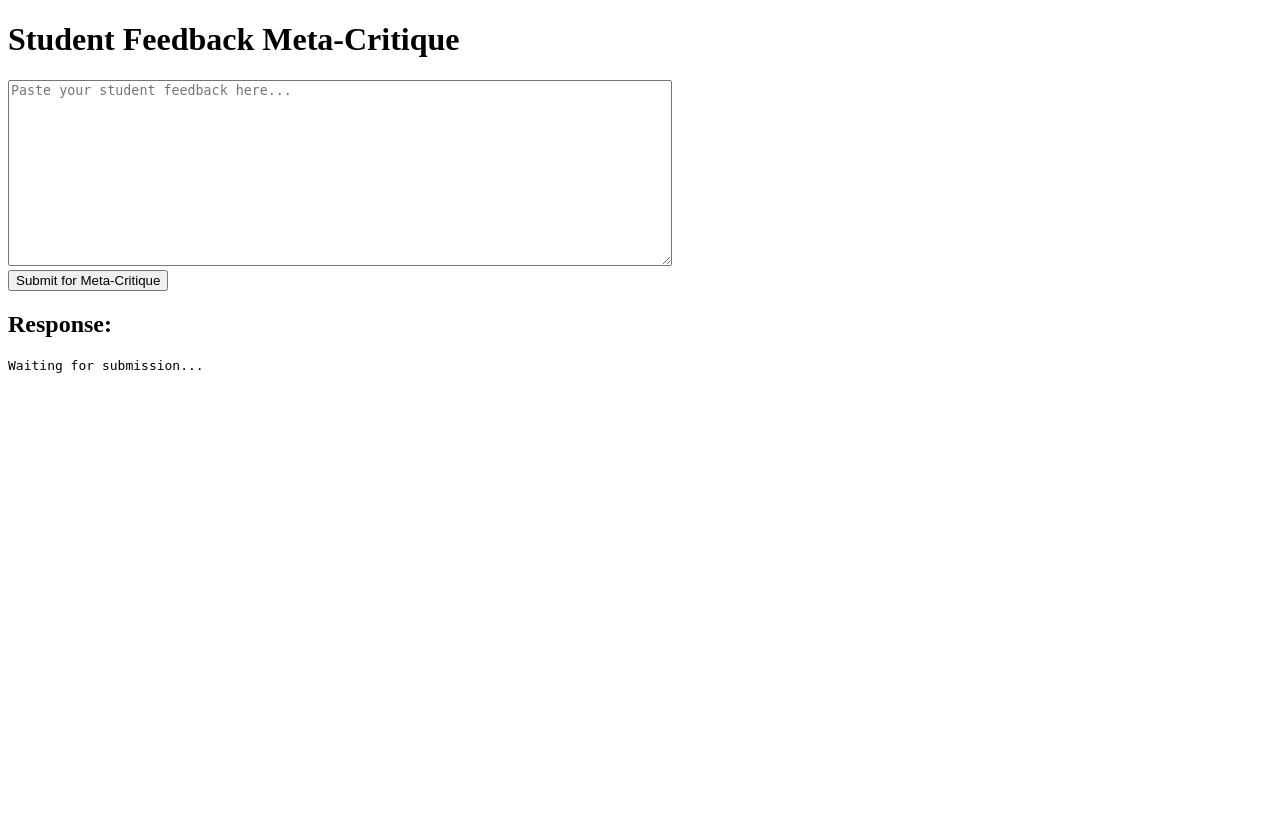
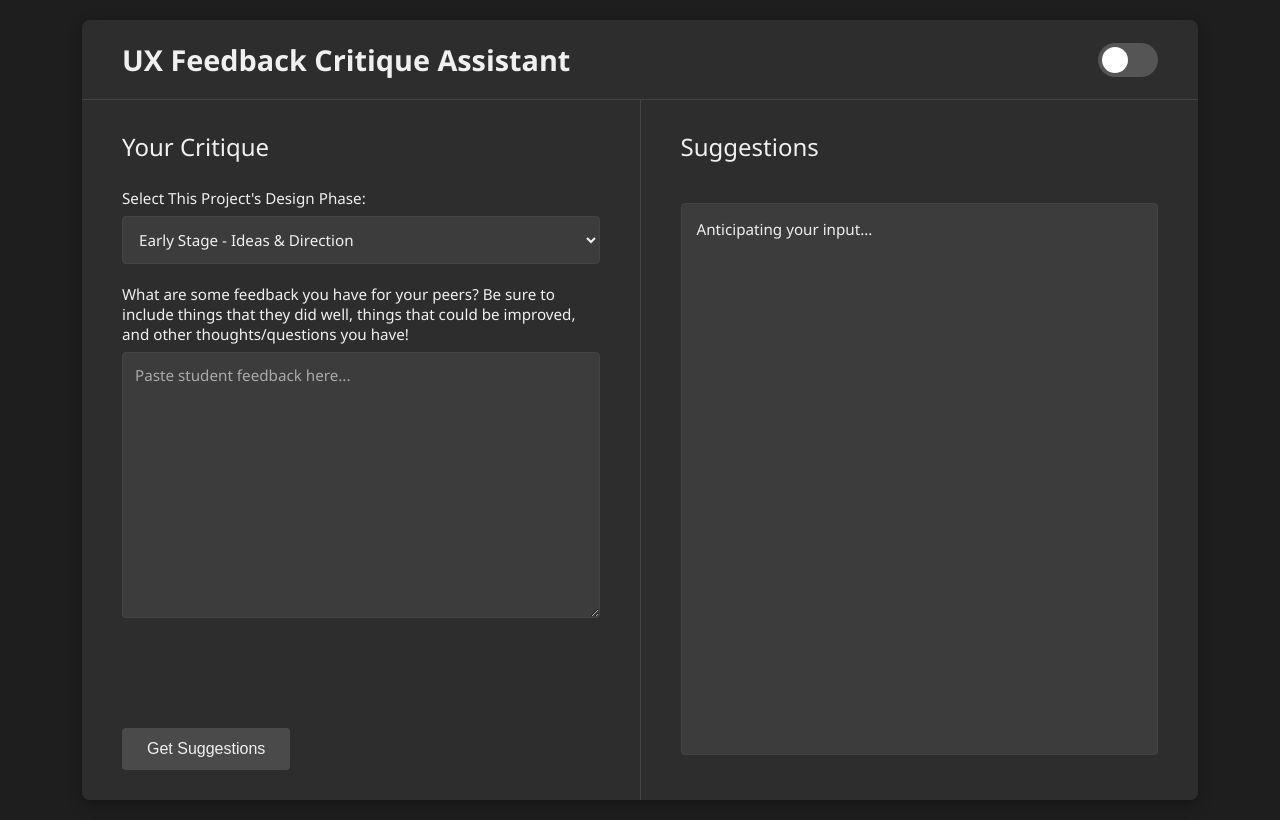
Before and after one commit to sumitshetye2/final_project_repo, a FastAPI app: page / in a window 1280 px wide. Before the commit the page ends 373 px from the top, so only its background shows below. Run offline with FastAPI, Linux system fonts and the light colour scheme.

Commit message:
Add Google Gemini API integration and enhance UI for feedback critique

```diff
--- a/server.py
+++ b/server.py
@@ -7,10 +7,31 @@
 import os
 from dotenv import load_dotenv
 
+import google.generativeai as genai
+
 load_dotenv()
-openai.api_key = os.getenv("OPENAI_API_KEY")
+genai.configure(api_key=os.getenv("GOOGLE_API_KEY"))
 
 app = FastAPI()
+
+from fastapi.middleware.cors import CORSMiddleware
+
+origins = [
+    "http://127.0.0.1:5000",
+    "http://localhost:5000",
+    "http://127.0.0.1:8000",
+    "http://localhost:8000"
+]
+
+app.add_middleware(
+    CORSMiddleware,
+    allow_origins=origins,
+    allow_credentials=True,
+    allow_methods=["*"],
+    allow_headers=["*"]
+)
+
+
 app.mount("/static", StaticFiles(directory="static"), name="static")
 templates = Jinja2Templates(directory="templates")
 
@@ -28,20 +49,43 @@
 
 from openai import OpenAI
 
-client = OpenAI()  # Automatically uses OPENAI_API_KEY from environment
+# client = OpenAI()  # Automatically uses OPENAI_API_KEY from environment
+
+model = genai.GenerativeModel('gemini-2.0-flash')
 
 @app.post("/meta_critique")
 async def critique_feedback(data: FeedbackInput):
     user_feedback = data.feedback
 
-    response = client.chat.completions.create(
-        model="gpt-4",
-        messages=[
-            {"role": "system", "content": system_prompt},
-            {"role": "user", "content": user_feedback}
-        ]
-    )
+    full_prompt = f"{system_prompt}\n\nStudent Feedback:\n{user_feedback}"
+
+    try:
+        response = model.generate_content(full_prompt)
+
+        meta_feedback_content = response.text
+
+    except genai.types.BlockedPromptException as e:
+        meta_feedback_content = (
+            "The prompt was blocked by safety filters. Change prompt"
+        )
+        print(f"Blocked by Gemini savety filters: {e}")
+
+    except Exception as e:
+        meta_feedback_content = f"An error occurred: {str(e)}"
+        print(f" Gemini API Error: {e}")
 
     return {
-        "meta_feedback": response.choices[0].message.content
+        "meta_feedback": meta_feedback_content
     }
+
+    # response = client.chat.completions.create(
+    #     model="gpt-4",
+    #     messages=[
+    #         {"role": "system", "content": system_prompt},
+    #         {"role": "user", "content": user_feedback}
+    #     ]
+    # )
+
+    # return {
+    #     "meta_feedback": response.choices[0].message.content
+    # }
--- /dev/null
+++ b/static/style.css
@@ -0,0 +1,335 @@
+/* static/style.css */
+
+:root {
+    /* Dark Mode Defaults */
+    --bg-primary: #1e1e1e;
+    --panel-bg: #2d2d2d;
+    --text-primary: #f0f0f0;
+    --text-secondary: #aaaaaa; /* Used for placeholders, secondary text */
+    --border-color: #444;
+    --button-bg: #4a4a4a;
+    --button-hover-bg: #5a5a5a;
+    --input-bg: #3c3c3c;
+    --focus-border: #7aa7ed;
+
+    --border-radius-sm: 4px;
+    --border-radius-md: 8px;
+    --font-family: 'Segoe UI', Tahoma, Geneva, Verdana, sans-serif;
+}
+
+/* Light Mode Variables (apply when body has .light-mode class) */
+body.light-mode {
+    --bg-primary: #f0f0f0;
+    --panel-bg: #ffffff;
+    --text-primary: #333333;
+    --text-secondary: #666666;
+    --border-color: #e0e0e0;
+    --button-bg: #e0e0e0;
+    --button-hover-bg: #d0d0d0;
+    --input-bg: #f8f8f8;
+    --focus-border: #7aa7ed;
+}
+
+body {
+    margin: 0;
+    font-family: var(--font-family);
+    background-color: var(--bg-primary); /* Use primary background variable */
+    color: var(--text-primary); /* Use primary text variable */
+    display: flex;
+    justify-content: center;
+    align-items: flex-start;
+    min-height: 100vh;
+    padding: 20px;
+    box-sizing: border-box;
+    transition: background-color 0.3s ease, color 0.3s ease; /* Smooth transition for theme change */
+}
+
+.container {
+    width: 90%;
+    max-width: 1200px;
+    background-color: var(--bg-primary); /* Use primary background variable */
+    box-shadow: 0 4px 15px rgba(0, 0, 0, 0.3);
+    border-radius: var(--border-radius-md);
+    overflow: hidden;
+    transition: background-color 0.3s ease; /* Smooth transition for theme change */
+}
+
+/* Header Styling */
+.app-header {
+    display: flex;
+    justify-content: space-between;
+    align-items: center;
+    padding: 20px 40px;
+    border-bottom: 1px solid var(--border-color);
+    background-color: var(--panel-bg);
+    transition: background-color 0.3s ease; /* Smooth transition for theme change */
+}
+
+.app-header h1 {
+    font-size: 1.8em;
+    font-weight: 600;
+    margin: 0;
+    color: var(--text-primary);
+    transition: color 0.3s ease;
+}
+
+/* --- Theme Switch Slider Styling --- */
+.theme-switch-wrapper {
+    display: flex;
+    align-items: center;
+}
+
+.theme-switch {
+    position: relative;
+    display: inline-block;
+    width: 60px;
+    height: 34px;
+}
+
+.theme-switch input {
+    opacity: 0;
+    width: 0;
+    height: 0;
+}
+
+.slider {
+    position: absolute;
+    cursor: pointer;
+    top: 0;
+    left: 0;
+    right: 0;
+    bottom: 0;
+    background-color: #555; /* Dark mode track color */
+    -webkit-transition: .4s;
+    transition: .4s;
+}
+
+.slider:before {
+    position: absolute;
+    content: "";
+    height: 26px;
+    width: 26px;
+    left: 4px;
+    bottom: 4px;
+    background-color: white; /* Thumb color */
+    -webkit-transition: .4s;
+    transition: .4s;
+}
+
+input:checked + .slider {
+    background-color: #2196F3; /* Light mode track color (blue) */
+}
+
+input:focus + .slider {
+    box-shadow: 0 0 1px #2196F3;
+}
+
+input:checked + .slider:before {
+    -webkit-transform: translateX(26px);
+    -ms-transform: translateX(26px);
+    transform: translateX(26px);
+}
+
+/* Rounded sliders */
+.slider.round {
+    border-radius: 34px;
+}
+
+.slider.round:before {
+    border-radius: 50%;
+}
+/* --- End Theme Switch Slider Styling --- */
+
+
+/* Main Content Layout */
+.content-wrapper {
+    display: flex;
+    flex-wrap: wrap;
+    min-height: 700px;
+}
+
+.left-panel, .right-panel {
+    flex: 1;
+    padding: 30px 40px;
+    background-color: var(--panel-bg);
+    box-sizing: border-box;
+    display: flex;
+    flex-direction: column;
+    transition: background-color 0.3s ease; /* Smooth transition for theme change */
+}
+
+.left-panel {
+    border-right: 1px solid var(--border-color);
+    transition: border-color 0.3s ease;
+}
+
+.left-panel h2, .right-panel h2 {
+    font-size: 1.5em;
+    font-weight: 500;
+    margin-top: 0;
+    margin-bottom: 25px;
+    color: var(--text-primary);
+    transition: color 0.3s ease;
+}
+
+/* Form and Input Styling */
+.feedback-form {
+    display: flex;
+    flex-direction: column;
+    height: 100%;
+}
+
+.form-group {
+    margin-bottom: 20px;
+}
+
+.form-group label {
+    display: block;
+    margin-bottom: 8px;
+    font-size: 0.95em;
+    color: var(--text-primary);
+    transition: color 0.3s ease;
+}
+
+.input-field {
+    width: 100%;
+    padding: 12px;
+    border: 1px solid var(--border-color);
+    border-radius: var(--border-radius-sm);
+    background-color: var(--input-bg);
+    color: var(--text-primary); /* Use primary text variable for input */
+    font-family: var(--font-family);
+    font-size: 0.95em;
+    box-sizing: border-box;
+    resize: vertical;
+    transition: background-color 0.3s ease, color 0.3s ease, border-color 0.3s ease;
+}
+
+.input-field::placeholder { /* Style for placeholder text */
+    color: var(--text-secondary);
+    transition: color 0.3s ease;
+}
+
+.input-field:focus {
+    outline: none;
+    border-color: var(--focus-border);
+    box-shadow: 0 0 0 2px rgba(122, 167, 237, 0.3);
+}
+
+.textarea-large {
+    min-height: 250px;
+    flex-grow: 1;
+}
+
+/* Button Styling */
+.submit-button {
+    padding: 12px 25px;
+    background-color: var(--button-bg);
+    color: var(--text-primary); /* Use primary text variable for button text */
+    border: none;
+    border-radius: var(--border-radius-sm);
+    cursor: pointer;
+    font-size: 1em;
+    font-weight: 500;
+    transition: background-color 0.2s ease, transform 0.1s ease, color 0.3s ease;
+    align-self: flex-start;
+    margin-top: auto;
+}
+
+.submit-button:hover {
+    background-color: var(--button-hover-bg);
+    transform: translateY(-1px);
+}
+
+.submit-button:active {
+    transform: translateY(0);
+}
+
+/* Right Panel Response Area */
+.response-output {
+    background-color: var(--input-bg);
+    border: 1px solid var(--border-color);
+    border-radius: var(--border-radius-sm);
+    padding: 15px;
+    min-height: 500px;
+    max-height: 100%;
+    overflow-y: auto;
+    white-space: pre-wrap;
+    word-wrap: break-word;
+    color: var(--text-primary); /* Changed to primary text color for generated content */
+    font-family: var(--font-family); /* Ensured consistent font */
+    font-size: 0.95em;
+    flex-grow: 1;
+    transition: background-color 0.3s ease, color 0.3s ease, border-color 0.3s ease;
+    /* Position relative for absolute positioning of loader dots if needed later */
+    position: relative;
+}
+
+/* Placeholder style for response output */
+.response-output:empty::before {
+    content: attr(data-placeholder); /* Not used with <pre> tag directly, but good practice for other elements */
+    color: var(--text-secondary);
+}
+
+/* Loading Indicator Styling --- */
+/* Keyframes for the dot animation */
+@keyframes blink {
+    0% { opacity: 0.2; }
+    20% { opacity: 1; }
+    100% { opacity: 0.2; }
+}
+
+/* Style for the animated dots when loading */
+.response-output.loading .dots span {
+    animation-name: blink;
+    animation-duration: 1.4s;
+    animation-iteration-count: infinite;
+    animation-fill-mode: both;
+    color: var(--text-secondary); /* Use secondary color for dots */
+}
+
+.response-output.loading .dots span:nth-child(2) {
+    animation-delay: .2s;
+}
+
+.response-output.loading .dots span:nth-child(3) {
+    animation-delay: .4s;
+}
+
+/* Adjust color for loading text itself */
+.response-output.loading {
+    color: var(--text-secondary); /* Make "Generating suggestions" text lighter like placeholder */
+}
+
+/* Responsive Adjustments */
+@media (max-width: 768px) {
+    .app-header {
+        flex-direction: column;
+        align-items: flex-start;
+        padding: 20px;
+    }
+    .app-header h1 {
+        margin-bottom: 10px;
+    }
+    .content-wrapper {
+        flex-direction: column;
+    }
+    .left-panel, .right-panel {
+        border-right: none;
+        border-bottom: 1px solid var(--border-color);
+        padding: 20px;
+    }
+    .left-panel {
+        padding-bottom: 30px;
+    }
+    .right-panel {
+        padding-top: 30px;
+    }
+    .container {
+        width: 100%;
+        padding: 0;
+    }
+    body {
+        padding: 0;
+    }
+}
--- a/templates/index.html
+++ b/templates/index.html
@@ -1,30 +1,113 @@
 <!DOCTYPE html>
 <html>
 <head>
-  <title>Meta-Critique Tester</title>
+    <title>UX Feedback Critique Assistant</title>
+    <link rel="stylesheet" href="/static/style.css">
 </head>
 <body>
-  <h1>Student Feedback Meta-Critique</h1>
-  <form id="feedbackForm">
-    <textarea id="feedbackInput" rows="12" cols="80" placeholder="Paste your student feedback here..."></textarea><br>
-    <button type="submit">Submit for Meta-Critique</button>
+    <div class="container">
+        <header class="app-header">
+            <h1>UX Feedback Critique Assistant</h1>
+            <div class="theme-switch-wrapper">
+                <label class="theme-switch" for="checkbox">
+						  <input type="checkbox" id="checkbox" />
+						  <div class="slider round"></div>
+					 </label>
+            </div>
+        </header>
+
+        <div class="content-wrapper">
+            <div class="left-panel">
+                <h2>Your Critique</h2>
+                <form id="feedbackForm" class="feedback-form">
+                    <div class="form-group">
+                        <label for="designPhase">Select This Project's Design Phase:</label>
+                        <select id="designPhase" name="designPhase" class="input-field">
+                            <option value="early_stage">Early Stage - Ideas & Direction</option>
+                            <option value="mid_stage">Mid Stage - Prototyping</option>
+                            <option value="late_stage">Late Stage - User Testing & Refinement</option>
+                            <option value="post_launch">Post-Launch - Iteration</option>
+                        </select>
+                    </div>
+
+                    <div class="form-group">
+                        <label for="feedbackInput">What are some feedback you have for your peers? Be sure to include things that they did well, things that could be improved, and other thoughts/questions you have!</label>
+                        <textarea id="feedbackInput" rows="12" placeholder="Paste student feedback here..." class="input-field textarea-large"></textarea>
+                    </div>
+
+                    <button type="submit" class="submit-button">Get Suggestions</button>
                 </form>
-  <h2>Response:</h2>
-  <pre id="responseOutput">Waiting for submission...</pre>
+            </div>
+
+            <div class="right-panel">
+                <h2>Suggestions</h2>
+                <pre id="responseOutput" class="response-output">Anticipating your input...</pre>
+            </div>
+        </div>
+    </div>
 
     <script>
+		// --- Theme Switch Logic ---
+		const checkbox = document.getElementById('checkbox');
+		const body = document.body;
+
+		// Function to set theme
+		function setTheme(isLight) {
+			if (isLight) {
+				body.classList.add('light-mode');
+				body.classList.remove('dark-mode');
+				localStorage.setItem('theme', 'light');
+			} else {
+				body.classList.add('dark-mode');
+				body.classList.remove('light-mode');
+				localStorage.setItem('theme', 'dark');
+			}
+		}
+
+		// Apply saved theme on load
+		const savedTheme = localStorage.getItem('theme');
+		if (savedTheme === 'light') {
+			checkbox.checked = true;
+			setTheme(true);
+		} else {
+			checkbox.checked = false;
+			setTheme(false);
+		}
+
+		// Event Listener for theme toggle
+		checkbox.addEventListener('change', function() {
+			setTheme(this.checked);
+		})
+
+		// --- Feedback Form Logic ---
 		document.getElementById("feedbackForm").addEventListener("submit", async function (e) {
         e.preventDefault();
         const feedback = document.getElementById("feedbackInput").value;
+        const responseOutput = document.getElementById("responseOutput");
 
-      const res = await fetch("/meta_critique", {
+        // 1. Show loading indicator immediately
+        responseOutput.classList.add('loading');
+        // Use innerHTML to allow for the span for animation dots
+        responseOutput.innerHTML = 'Generating suggestions<span class="dots"><span>.</span><span>.</span><span>.</span></span>';
+
+        try {
+            // Ensure this URL matches your FastAPI server's address (e.g., http://127.0.0.1:8000)
+            const res = await fetch("http://127.0.0.1:8000/meta_critique", {
                 method: "POST",
                 headers: { "Content-Type": "application/json" },
-        body: JSON.stringify({ feedback })
+                body: JSON.stringify({ feedback: feedback })
             });
 
             const result = await res.json();
-      document.getElementById("responseOutput").textContent = result.meta_feedback;
+            // 2. Display actual response
+            responseOutput.textContent = result.meta_feedback;
+        } catch (error) {
+            console.error("Error fetching meta-critique:", error);
+            responseOutput.textContent = "Error: Could not generate suggestions. Please try again.";
+        } finally {
+            // 3. Remove loading indicator regardless of success or failure
+            responseOutput.classList.remove('loading');
+        }
     });
     </script>
 </body>
```
Also changed, not shown: 1 other file. Lines whose indentation alone changed are shown as unchanged.
